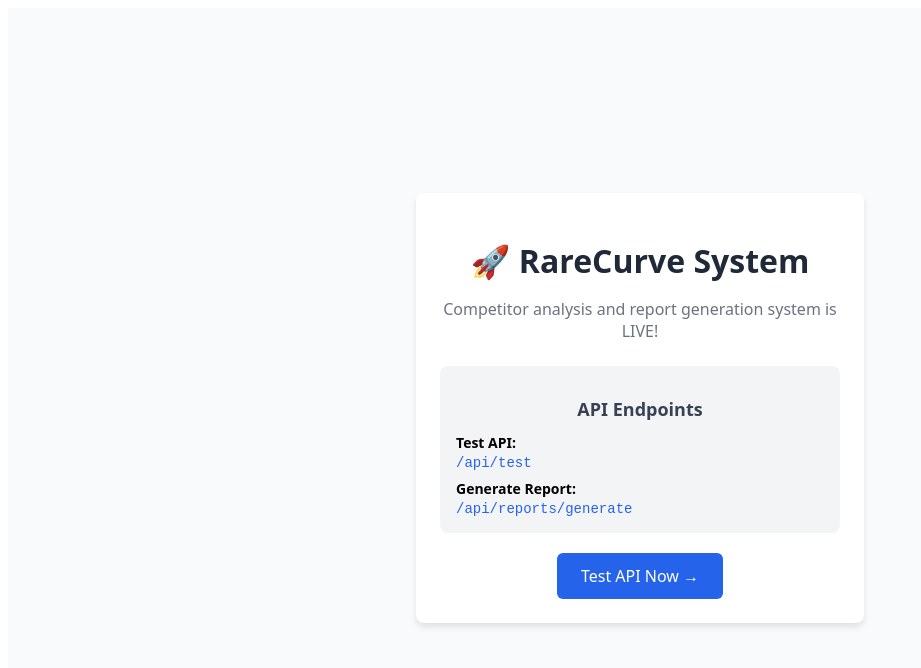
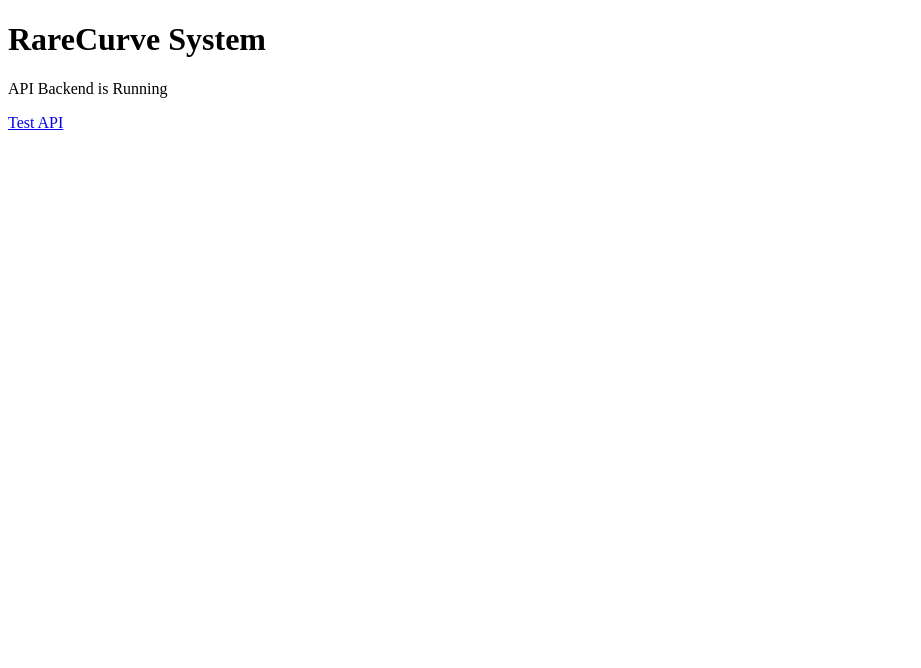
Before and after one commit to rarecurve/heatmap-claude, a Next.js app: page / in a window 1280 px wide. Shown: the top 668 px of the page, without its empty margins (0-921 px from the left). Built offline with nearby package versions, Linux system fonts and the light colour scheme.

Commit message:
Update page.tsx

```diff
--- a/src/app/page.tsx
+++ b/src/app/page.tsx
@@ -1,81 +1,11 @@
 // src/app/page.tsx
 
-export default function HomePage() {
+export default function Page() {
   return (
-    <div style={{
-      minHeight: '100vh',
-      backgroundColor: '#f9fafb',
-      display: 'flex',
-      alignItems: 'center',
-      justifyContent: 'center',
-      fontFamily: 'system-ui, sans-serif'
-    }}>
-      <div style={{
-        maxWidth: '400px',
-        textAlign: 'center',
-        padding: '24px',
-        backgroundColor: 'white',
-        borderRadius: '8px',
-        boxShadow: '0 4px 6px rgba(0, 0, 0, 0.1)'
-      }}>
-        <h1 style={{
-          fontSize: '32px',
-          fontWeight: 'bold',
-          marginBottom: '16px',
-          color: '#1f2937'
-        }}>
-          🚀 RareCurve System
-        </h1>
-
-        <p style={{
-          color: '#6b7280',
-          marginBottom: '24px'
-        }}>
-          Competitor analysis and report generation system is LIVE!
-        </p>
-
-        <div style={{
-          backgroundColor: '#f3f4f6',
-          padding: '16px',
-          borderRadius: '8px',
-          marginBottom: '20px'
-        }}>
-          <h2 style={{
-            fontSize: '18px',
-            fontWeight: '600',
-            marginBottom: '12px',
-            color: '#374151'
-          }}>
-            API Endpoints
-          </h2>
-
-          <div style={{ fontSize: '14px', textAlign: 'left' }}>
-            <div style={{ marginBottom: '8px' }}>
-              <strong>Test API:</strong><br />
-              <code style={{ color: '#2563eb' }}>/api/test</code>
-            </div>
-            <div>
-              <strong>Generate Report:</strong><br />
-              <code style={{ color: '#2563eb' }}>/api/reports/generate</code>
-            </div>
-          </div>
-        </div>
-
-        <a
-          href="/api/test"
-          style={{
-            backgroundColor: '#2563eb',
-            color: 'white',
-            padding: '12px 24px',
-            borderRadius: '6px',
-            textDecoration: 'none',
-            display: 'inline-block',
-            fontWeight: '500'
-          }}
-        >
-          Test API Now →
-        </a>
-      </div>
+    <div>
+      <h1>RareCurve System</h1>
+      <p>API Backend is Running</p>
+      <a href="/api/test">Test API</a>
     </div>
   );
 }
```
